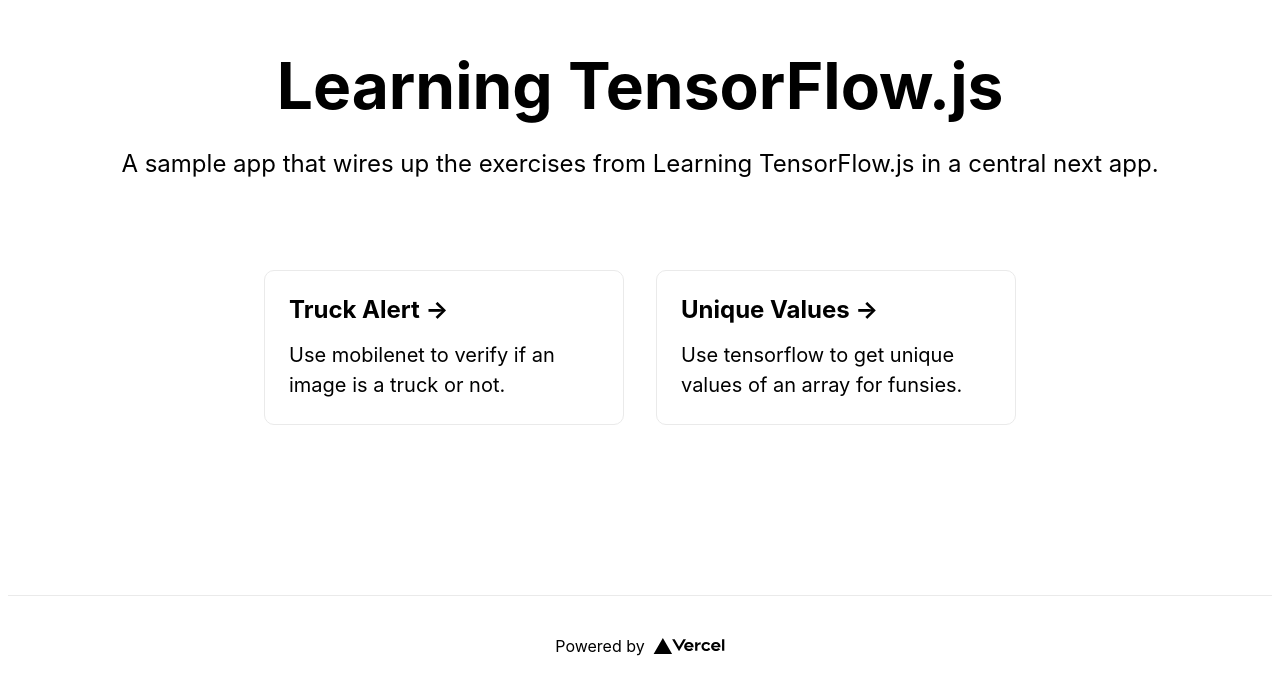
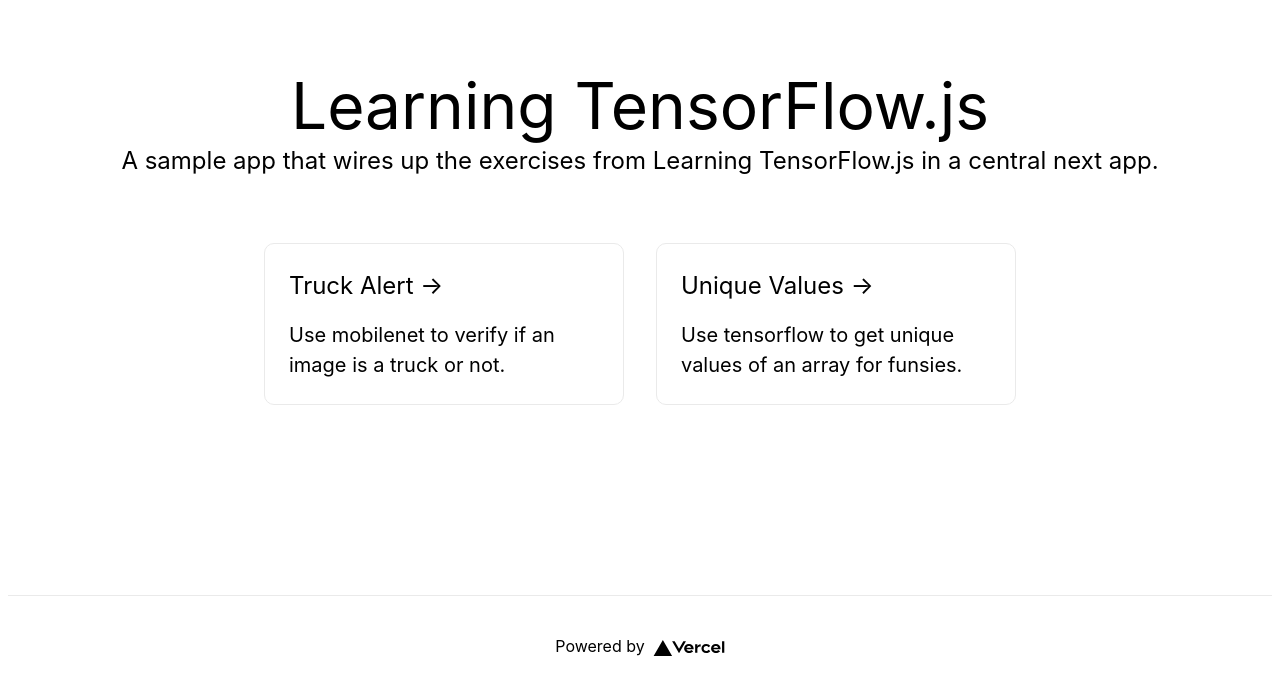
Before and after one commit to squidpunch/tensorflow-js-learning, a Next.js app: page / in a window 1280 px wide. Shown: the part 105-800 px from the top of the page. Built offline with nearby package versions, Linux system fonts and the light colour scheme.

Commit message:
Adds TailwindCSS

```diff
--- a/package.json
+++ b/package.json
@@ -18,6 +18,9 @@
   },
   "devDependencies": {
     "@types/react": "17.0.8",
+    "autoprefixer": "^10.2.6",
+    "postcss": "^8.3.0",
+    "tailwindcss": "^2.1.2",
     "typescript": "4.3.2"
   }
 }
--- /dev/null
+++ b/postcss.config.js
@@ -0,0 +1,6 @@
+module.exports = {
+  plugins: {
+    tailwindcss: {},
+    autoprefixer: {},
+  },
+}
--- a/styles/globals.css
+++ b/styles/globals.css
@@ -1,3 +1,7 @@
+@tailwind base;
+@tailwind components;
+@tailwind utilities;
+
 html,
 body {
   padding: 0;
--- /dev/null
+++ b/tailwind.config.js
@@ -0,0 +1,11 @@
+module.exports = {
+  purge: ['./pages/**/*.{js,ts,jsx,tsx}', './components/**/*.{js,ts,jsx,tsx}'],
+  darkMode: false, // or 'media' or 'class'
+  theme: {
+    extend: {},
+  },
+  variants: {
+    extend: {},
+  },
+  plugins: [],
+};
```
Also changed, not shown: pages/_app.tsx (+4 -4 lines), 1 other file (tests, documents, lock files or other folders).
